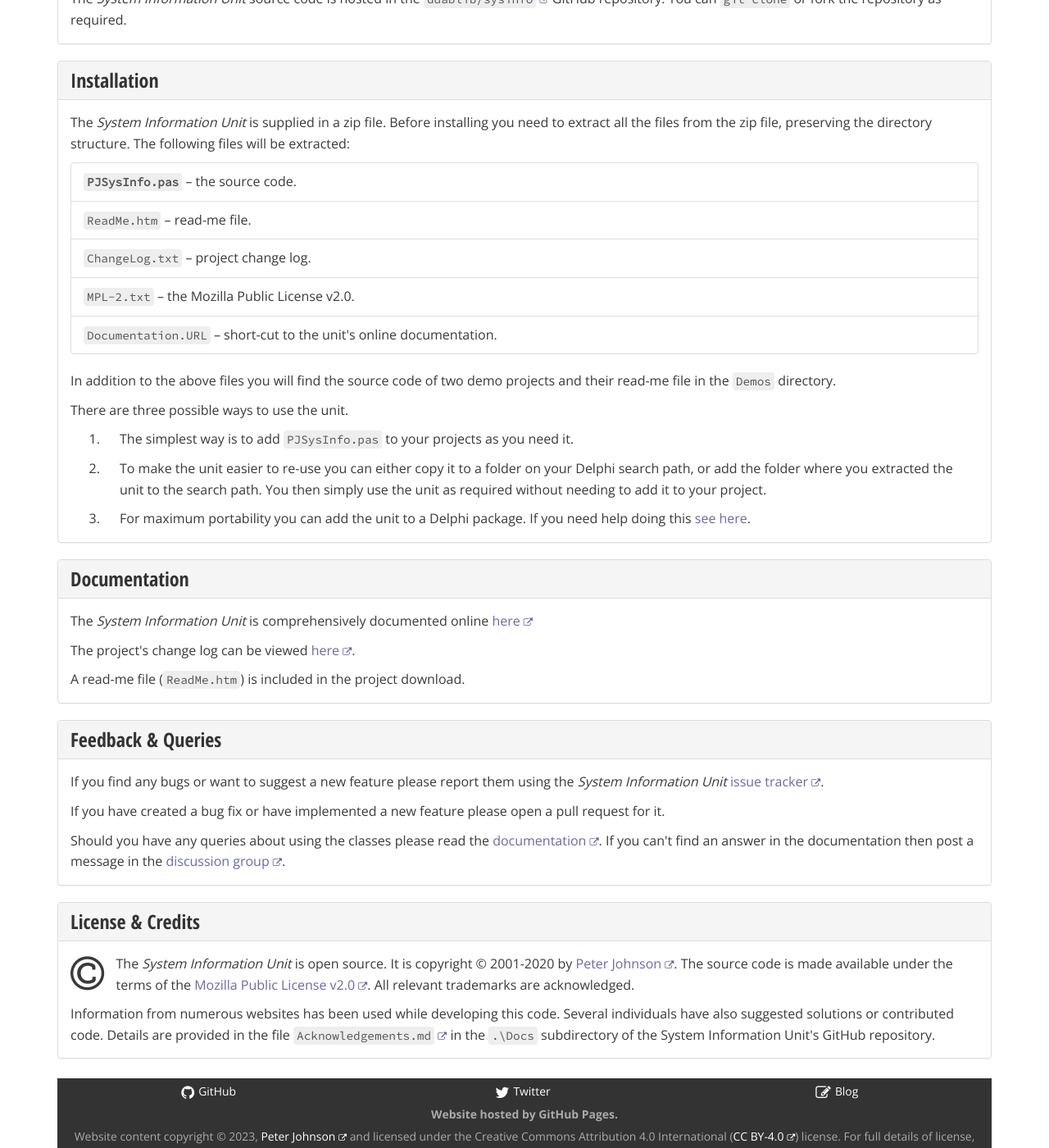
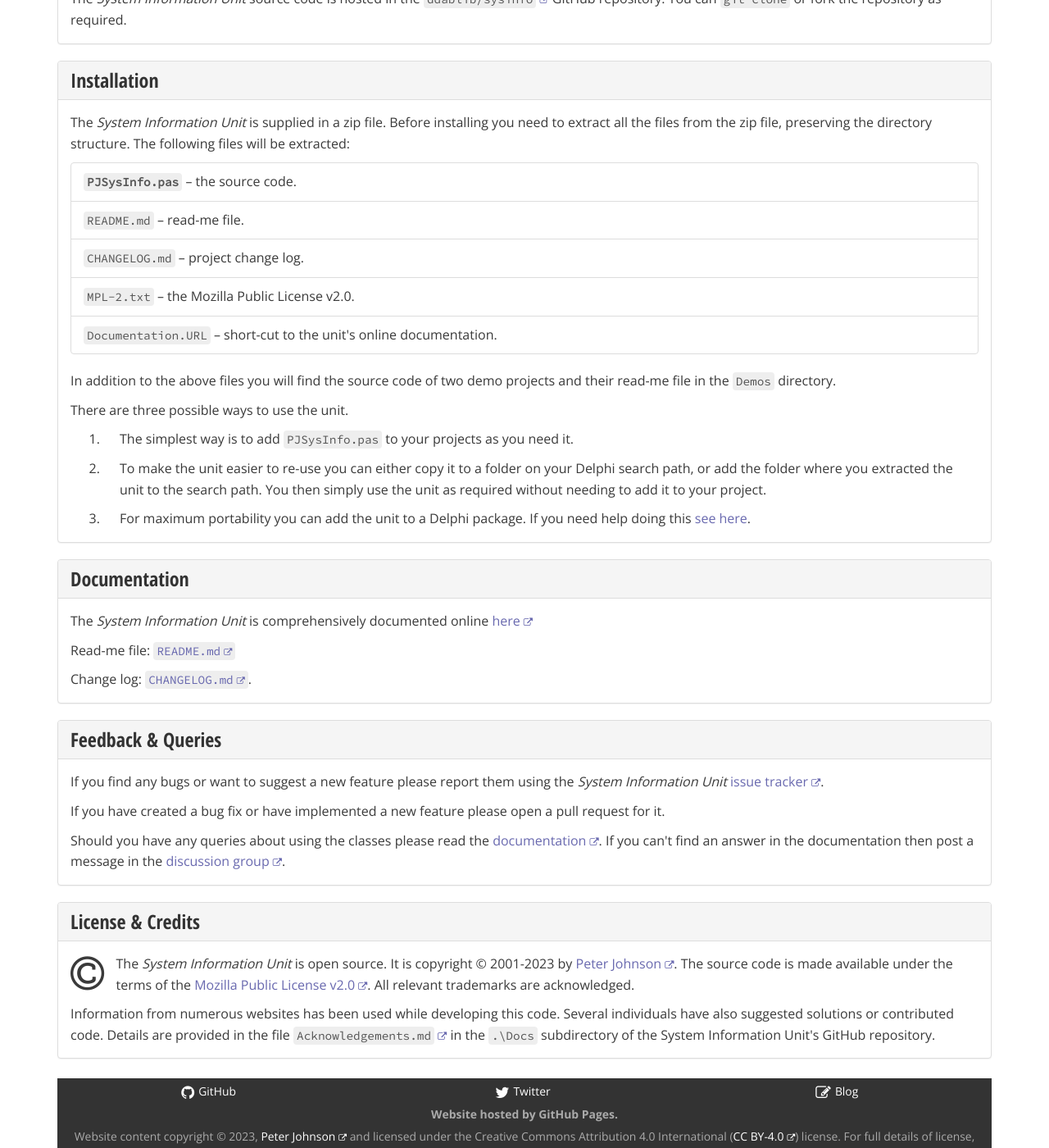
Before and after one commit to delphidabbler/delphidabbler.github.io, a Jekyll site: the page built from _software/sysinfo.html, in a window 1280 px wide and 1400 px high, scrolled down 1284 px. Shown: the whole window at 82% size. Built offline with Jekyll 4.4.1, drawn with Linux system fonts in a browser that asks for light colours.

Commit message:
Update sysinfo unit page
Fixed errors in names of files included in release
Fixed broken link to change log
Added link to read-me file
Updated copyright date

```diff
--- a/_software/sysinfo.html
+++ b/_software/sysinfo.html
@@ -178,10 +178,10 @@ status: "current"
         <strong><code>PJSysInfo.pas</code></strong> &ndash; the source code.
       </li>
       <li class="list-group-item">
-        <code>ReadMe.htm</code> &ndash; read-me file.
+        <code>README.md</code> &ndash; read-me file.
       </li>
       <li class="list-group-item">
-        <code>ChangeLog.txt</code> &ndash; project change log.
+        <code>CHANGELOG.md</code> &ndash; project change log.
       </li>
       <li class="list-group-item">
         <code>MPL-2.txt</code> &ndash; the Mozilla Public License v2.0.
@@ -222,10 +222,10 @@ status: "current"
       <a href="{{ page.docs-url }}" aria-title="View the online documentation">here</a>
     </p>
     <p>
-      The project's change log can be viewed <a href="https://github.com/ddablib/sysinfo/blob/develop/CHANGELOG.md" aria-title="View the change log in markdown format">here</a>.
+      Read-me file: <code><a href="https://github.com/ddablib/sysinfo/blob/main/README.md" aria-title="View the read me file in Markdown format">README.md</a></code>
     </p>
     <p>
-      A read-me file (<code>ReadMe.htm</code>) is included in the project download.
+      Change log: <code><a href="https://github.com/ddablib/sysinfo/blob/main/CHANGELOG.md" aria-title="View the change log in Markdown format">CHANGELOG.md</a></code>.
     </p>
   </div>
 </section>
@@ -257,7 +257,7 @@ status: "current"
   </div>
   <div class="panel-body">
     <p>
-      <span class="fa fa-copyright fa-pull-left fa-3x"></span> The <em>{{ page.title }}</em> is open source. It is copyright &copy; 2001-2020 by <a href="https://en.gravatar.com/delphidabbler" aria-label="Peter Johnson's Gravatar account">Peter Johnson</a>. The source code is made available under the terms of the <a href="https://www.mozilla.org/MPL/2.0/" aria-label="Mozilla Public License v2.0 on mozilla.org">Mozilla Public License v2.0</a>. All relevant trademarks are acknowledged.
+      <span class="fa fa-copyright fa-pull-left fa-3x"></span> The <em>{{ page.title }}</em> is open source. It is copyright &copy; 2001-2023 by <a href="https://en.gravatar.com/delphidabbler" aria-label="Peter Johnson's Gravatar account">Peter Johnson</a>. The source code is made available under the terms of the <a href="https://www.mozilla.org/MPL/2.0/" aria-label="Mozilla Public License v2.0 on mozilla.org">Mozilla Public License v2.0</a>. All relevant trademarks are acknowledged.
     </p>
     <p>
       Information from numerous websites has been used while developing this code. Several individuals have also suggested solutions or contributed code. Details are provided in the file <a href="https://github.com/ddablib/sysinfo/blob/main/Docs/Acknowledgements.md"><code>Acknowledgements.md</code></a> in the <code>.\Docs</code> subdirectory of the {{ page.title }}'s GitHub repository.
```
